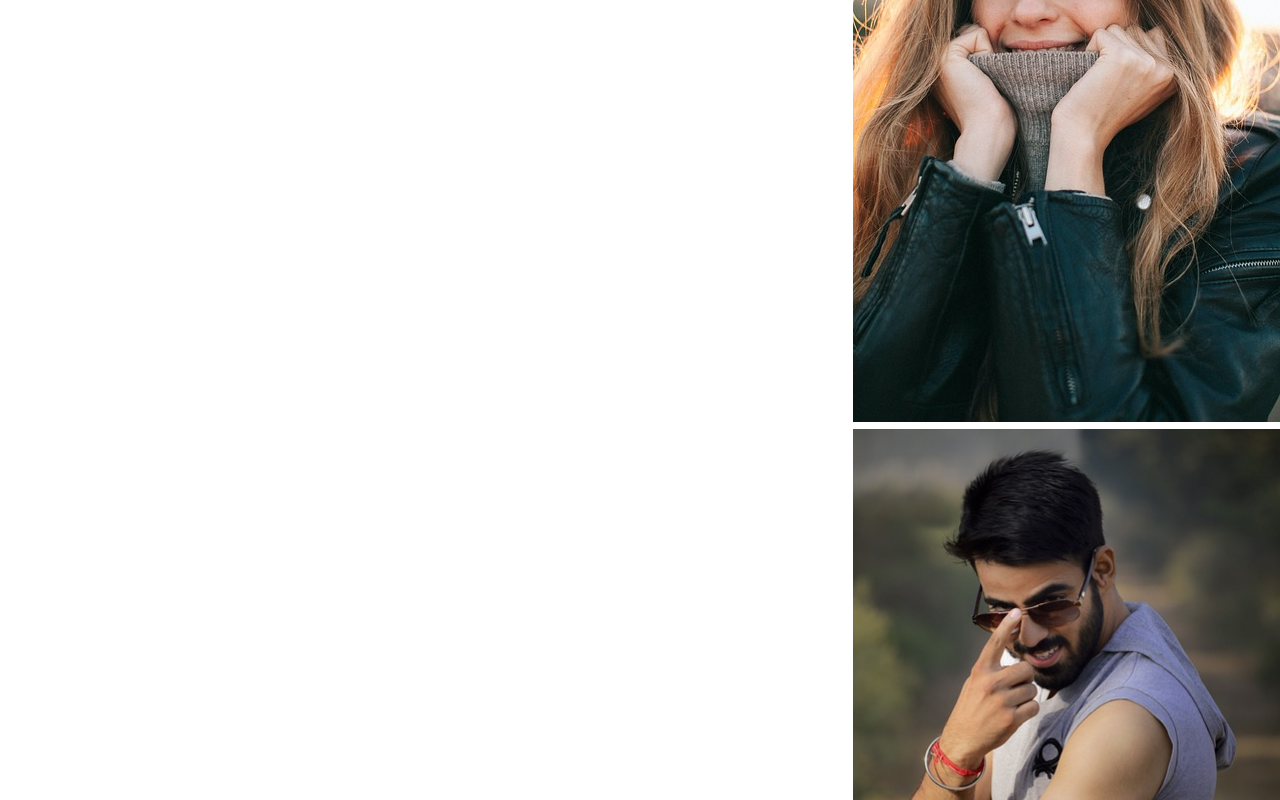
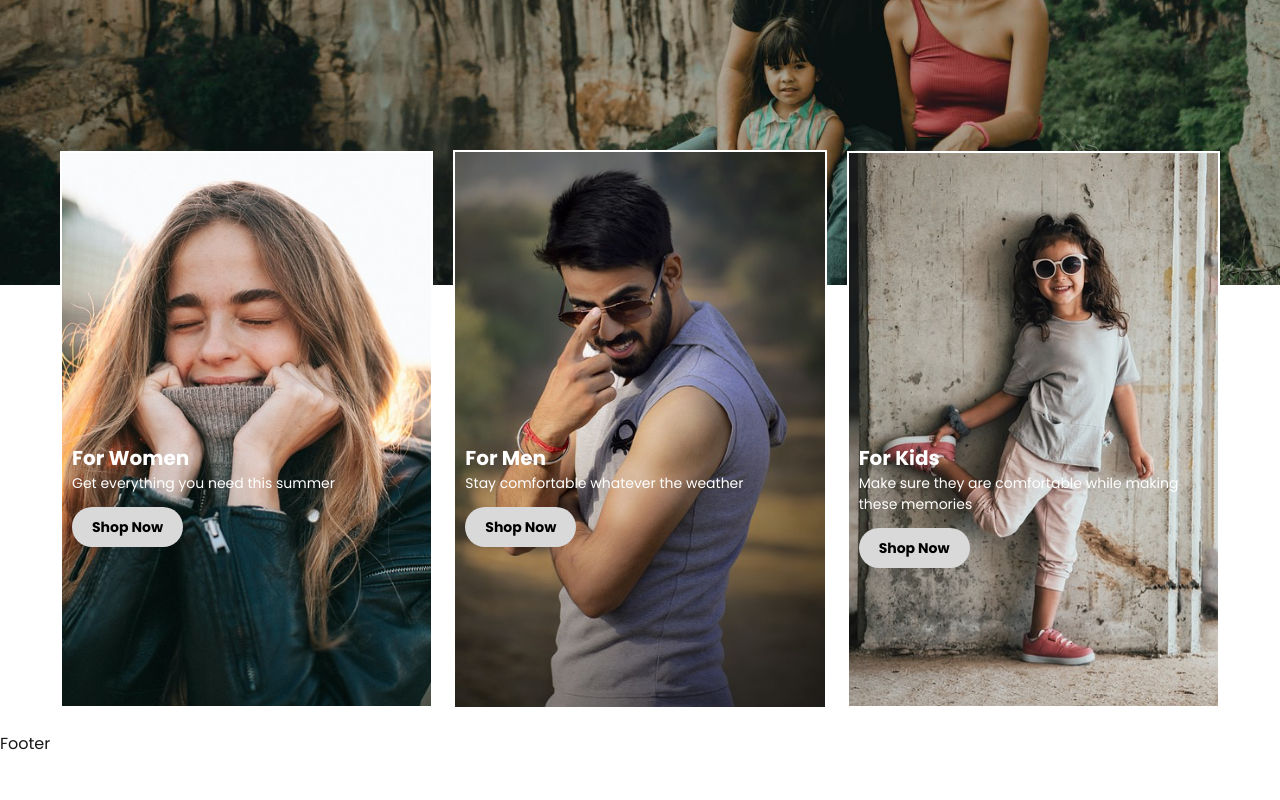
Before and after one commit to tomsky90/superstore, a React (Vite) app: page / in a window 1280 px wide. Shown: the part 2180-2980 px from the top of the page. After the commit the page ends 2936 px from the top, so only its background shows below. Built offline with nearby package versions, Linux system fonts and the light colour scheme.

Commit message:
feat: finish of categories section + styles

```diff
--- a/src/components/categories/Categories.jsx
+++ b/src/components/categories/Categories.jsx
@@ -27,6 +27,13 @@ const Categories = () => {
             src={womenFashion}
             alt="women fashion"
           />
+          <div className="categories__card-text-wrapper">
+            <h2 className="categories__card-heading">For Women</h2>
+            <p className="categories__card-text">
+              Get everything you need this summer
+            </p>
+            <Link className="categories__card-linK">Shop Now</Link>
+          </div>
         </div>
         <div className="categories__card">
           <img
@@ -34,6 +41,13 @@ const Categories = () => {
             src={menFashion}
             alt="men fashion"
           />
+          <div className="categories__card-text-wrapper">
+            <h2 className="categories__card-heading">For Men</h2>
+            <p className="categories__card-text">
+              Stay comfortable whatever the weather
+            </p>
+            <Link className="categories__card-linK">Shop Now</Link>
+          </div>
         </div>
         <div className="categories__card">
           <img
@@ -41,6 +55,13 @@ const Categories = () => {
             src={kidsFashion}
             alt="kids fashion"
           />
+          <div className="categories__card-text-wrapper">
+            <h2 className="categories__card-heading">For Kids</h2>
+            <p className="categories__card-text">
+              Make sure they are comfortable while making these memories
+            </p>
+            <Link className="categories__card-linK">Shop Now</Link>
+          </div>
         </div>
       </div>
     </section>
--- a/src/components/categories/categories.scss
+++ b/src/components/categories/categories.scss
@@ -5,7 +5,7 @@
   flex-direction: column;
   align-items: end;
   object-fit: contain;
-  padding-bottom: 1000px;
+
   @include view(desktop) {
     @include container;
   }
@@ -13,6 +13,10 @@
   &__bgc-image {
     height: 350px;
     object-fit: cover;
+
+    @include view(tablet) {
+      height: auto;
+    }
   }
 
   &__text-wrapper {
@@ -63,7 +67,7 @@
   &__linK {
     background-color: $grey;
     color: #000;
-    padding: 15px 20px;
+    padding: 10px 20px;
     border-radius: 125px;
     font-size: 14px;
     font-weight: bold;
@@ -82,13 +86,80 @@
   }
 
   &__cards-wrapper {
+    display: flex;
+    flex-direction: column;
+    align-items: center;
+    margin-top: -80px;
+
+    @include view(tablet) {
+      flex-direction: row;
+      padding: 5px 50px 5px 50px;
+      margin-top: -150px;
+    }
+
+    @include view(desktop) {
+      margin-top: -200px;
+    }
   }
 
   &__card {
-    width: 100%;
+    position: relative;
+    width: 90%;
+    margin-bottom: 20px;
+
+    @include view(tablet) {
+      margin: 10px;
+      border: 2px solid $white;
+    }
+
+    @include view(desktop) {
+      margin: 20px;
+    }
   }
 
   &__card-img {
     width: 100%;
   }
+
+  &__card-text-wrapper {
+    position: absolute;
+    top: 60%;
+    color: $white;
+    margin: 10px;
+
+    @include view(tablet) {
+      top: 50%;
+    }
+  }
+
+  &__card-heading {
+    font-weight: bold;
+    font-size: 20px;
+
+    @include view(desktop) {
+      font-size: 30px;
+    }
+  }
+
+  &__card-text {
+    font-size: 14px;
+    margin-bottom: 20px;
+
+    @include view(desktop) {
+      font-size: 20px;
+    }
+  }
+
+  &__card-linK {
+    background-color: $grey;
+    color: #000;
+    padding: 10px 20px;
+    border-radius: 125px;
+    font-size: 14px;
+    font-weight: bold;
+
+    @include view(desktop) {
+      font-size: 20px;
+    }
+  }
 }
```
